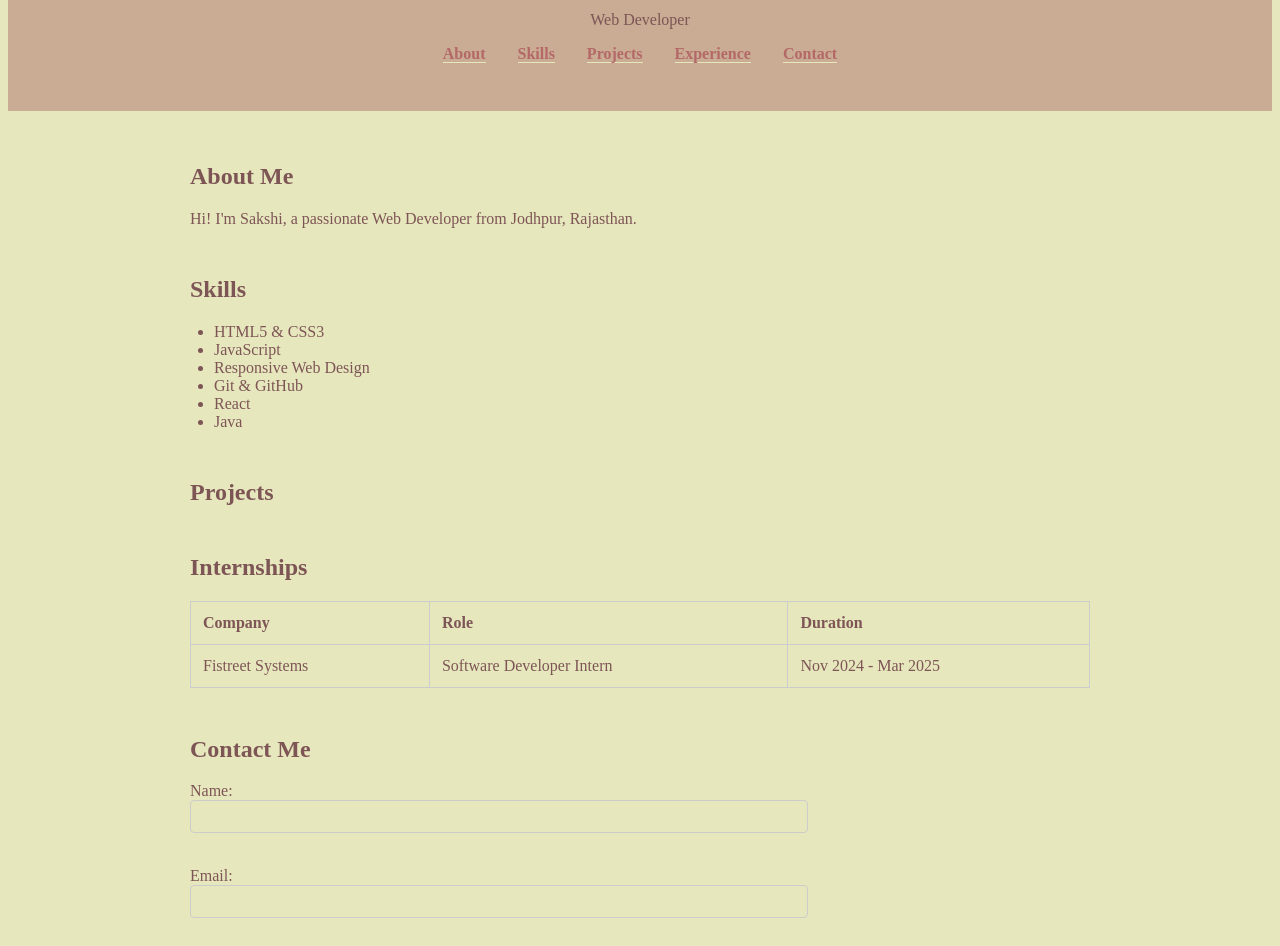
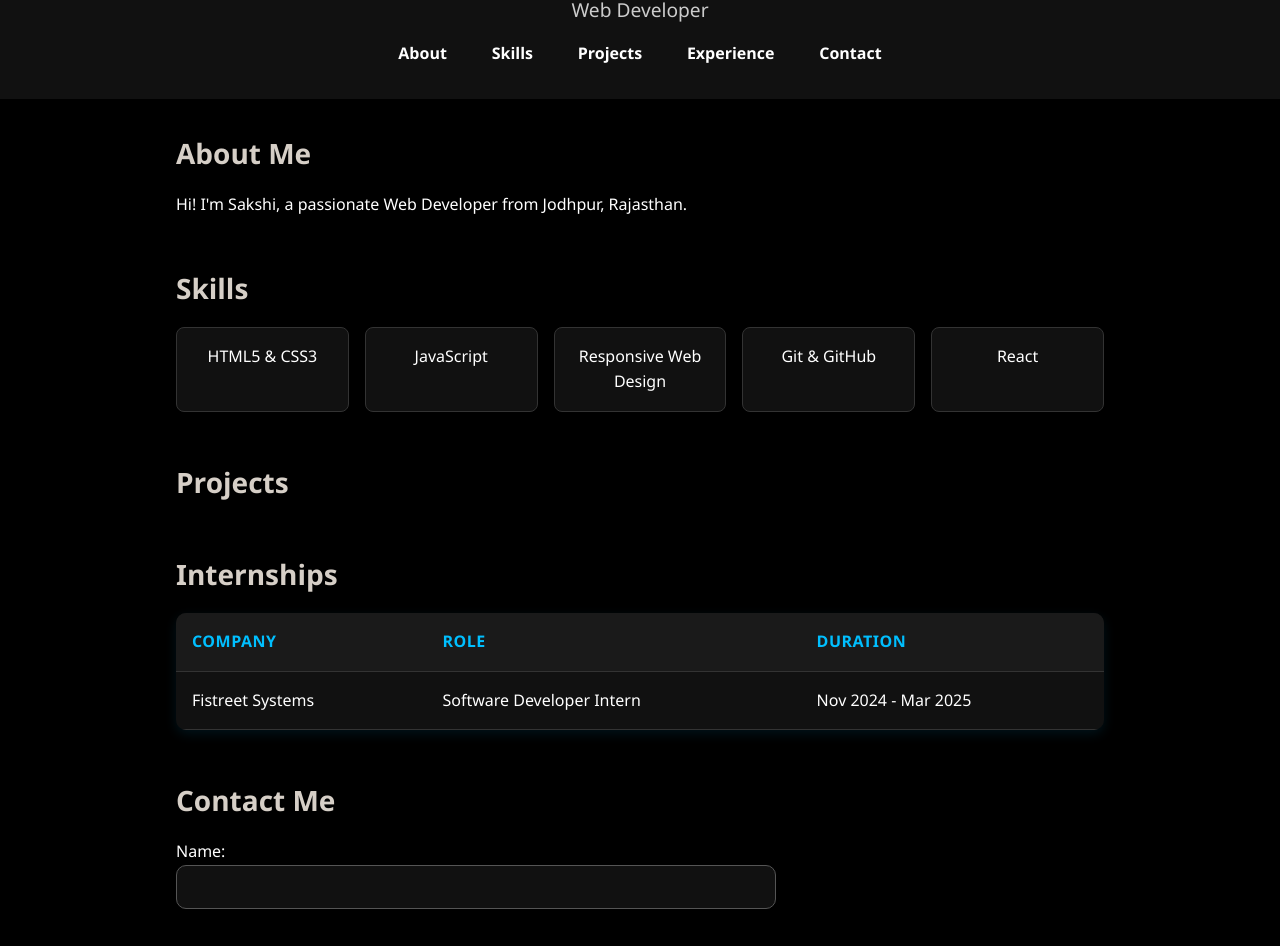
Before and after one commit to Sakshibhayal/sakshi_portfolio, a plain HTML site: page index.html in a window 1280 px wide. Shown: the part 109-1055 px from the top of the page. Drawn offline with Linux system fonts and the light colour scheme.

Commit message:
CSS Changed

```diff
--- a/index.html
+++ b/index.html
@@ -40,7 +40,6 @@
                 <li>Responsive Web Design</li>
                 <li>Git & GitHub</li>
                 <li>React </li>
-                <li>Java</li>
             </ul>
         </section>
         <section id="projects">
--- a/style.css
+++ b/style.css
@@ -1,45 +1,62 @@
+/* Reset and base styles */
 * {
-    background-color: rgb(231, 231, 190);
-    color: rgb(125, 85, 85);
+    margin: 0;
+    padding: 0;
+    box-sizing: border-box;
 }
 
+body {
+    background-color: #000;
+    color: #fff;
+    font-family: "Segoe UI", Tahoma, Geneva, Verdana, sans-serif;
+    line-height: 1.6;
+}
 
+/* Header */
 header {
+    background-color: #111;
     padding: 2rem;
     text-align: center;
-    background-color: rgb(201, 172, 147);
 }
 
-header h1,
-header p {
-    background-color: rgb(201, 172, 147);
+header h1 {
+    font-size: 2.5rem;
+    margin-bottom: 0.5rem;
+    color: #fff;
 }
 
+header p {
+    font-size: 1.2rem;
+    color: #ccc;
+}
+
+/* Navigation */
 nav ul {
-    background-color: rgb(201, 172, 147);
     list-style: none;
-    padding: 0;
-    margin-top: 1rem;
     display: flex;
     justify-content: center;
     gap: 2rem;
+    margin-top: 1rem;
+    flex-wrap: wrap;
 }
 
 nav a {
-    background-color: rgb(201, 172, 147);
-    color: rgb(180, 104, 104);
     text-decoration: none;
     font-weight: bold;
+    color: white;
+    padding: 0.4rem;
+    transition: color 0.3s ease;
 }
 
 nav a:hover {
+    color: #00bfff;
     text-decoration: underline;
 }
 
 main {
-    padding: 2rem;
-    max-width: 900px;
-    margin: auto;
+    max-width: 960px;
+    margin: 2rem auto;
+    padding: 0 1rem;
 }
 
 section {
@@ -47,58 +64,102 @@ section {
 }
 
 h2 {
-    color: rgb(125, 85, 85);
+    font-size: 1.75rem;
+    margin-bottom: 1rem;
+    color: #d6cfc7;
 }
 
 ul {
-    padding-left: 1.5rem;
+    list-style: none;
+    padding: 0;
+    display: flex;
+    flex-wrap: wrap;
+    gap: 1rem;
 }
 
+section ul li {
+    background-color: #111;
+    border: 1px solid #333;
+    padding: 1rem;
+    border-radius: 8px;
+    min-width: 120px;
+    text-align: center;
+    flex: 1 1 150px;
+    transition: transform 0.2s ease, box-shadow 0.2s ease;
+}
+
+section ul li:hover {
+    transform: translateY(-5px);
+    box-shadow: 0 4px 10px rgba(0, 191, 255, 0.2);
+}
 
 table {
     width: 100%;
-    border-collapse: collapse;
+    border-collapse: separate;
+    border-spacing: 0;
     margin-top: 1rem;
+    background-color: #111;
+    border-radius: 10px;
+    overflow: hidden;
+    box-shadow: 0 4px 12px rgba(0, 191, 255, 0.1);
 }
 
 th,
 td {
-    border: 1px solid #ccc;
-    padding: 0.75rem;
+    padding: 1rem;
     text-align: left;
+    border-bottom: 1px solid #333;
 }
 
 th {
-    background-color: rgb(231, 231, 190);
+    background-color: #1a1a1a;
+    color: #00bfff;
+    text-transform: uppercase;
+    letter-spacing: 0.5px;
 }
 
+tr:hover {
+    background-color: #222;
+    transition: background-color 0.2s ease;
+}
+
+
 form {
+    margin-top: 1rem;
     max-width: 600px;
-    margin-top: 1rem;
 }
 
 input,
 textarea {
     width: 100%;
-    padding: 0.5rem;
+    padding: 0.75rem;
     margin-bottom: 1rem;
-    border: 1px solid #ccc;
-    border-radius: 4px;
+    background-color: #111;
+    border: 1px solid #555;
+    border-radius: 10px;
+    color: #fff;
+    font-size: 1rem;
 }
 
 button {
-    background-color: rgb(125, 85, 85);
-    color: white;
-    padding: 0.5rem 1rem;
+    background-color: #00bfff;
+    color: #000;
+    padding: 0.6rem 1.2rem;
     border: none;
-    border-radius: 4px;
+    border-radius: 15px;
+    font-weight: bold;
     cursor: pointer;
 }
 
+button:hover {
+    background-color: white;
+}
+
 footer {
-    background-color: rgb(231, 231, 190);
+    background-color: #111;
+    color: #ccc;
     text-align: center;
     padding: 1rem;
+    border-top: 1px solid #333;
     margin-top: 2rem;
-    border-top: 1px solid #ccc;
 }
```
